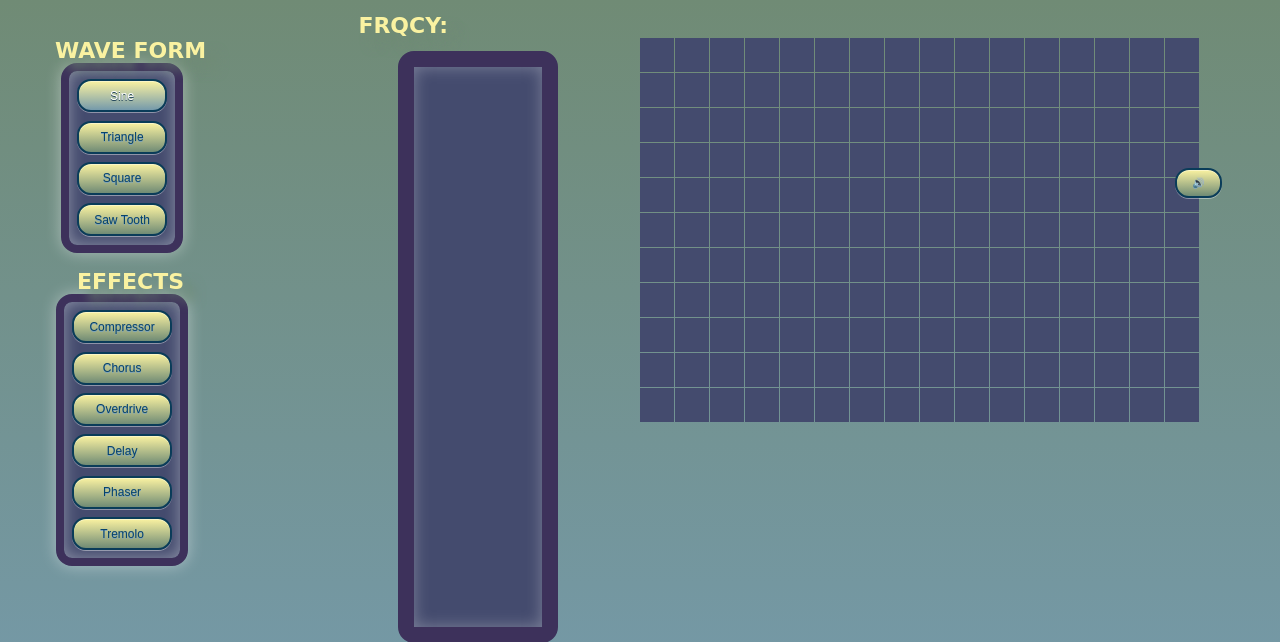
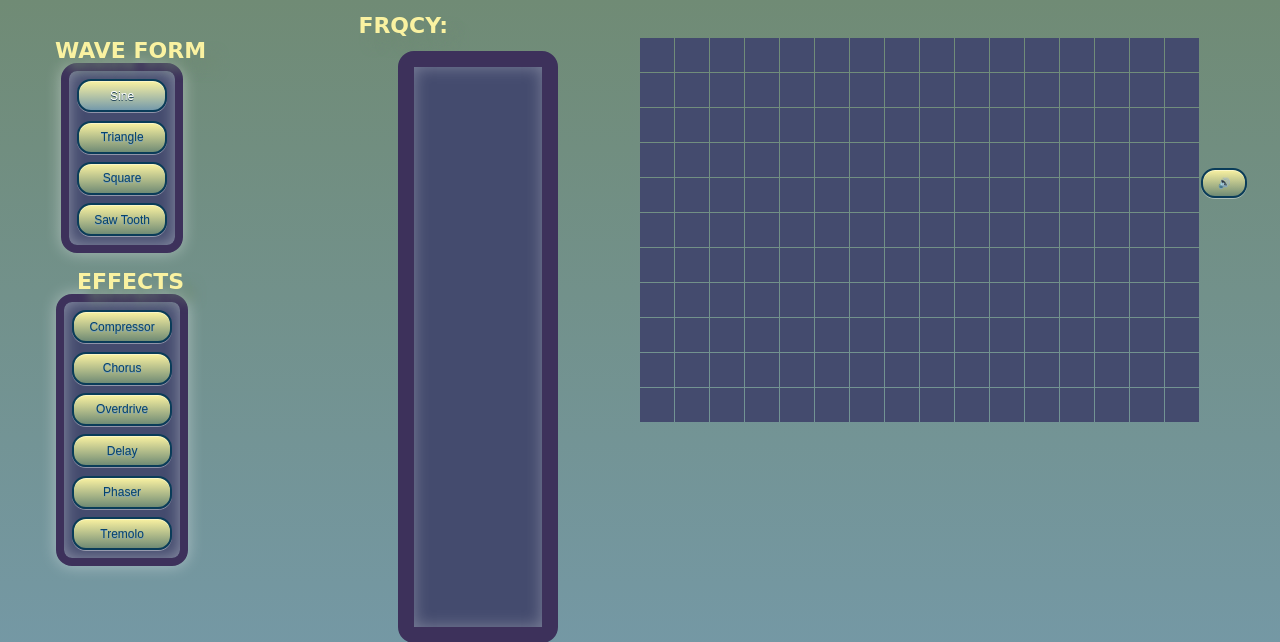
Before and after one commit to Samps9/samthsizer, a Sinatra app: page / in a window 1280 px wide. Shown: the top 642 px of the page. Run offline with Sinatra, Linux system fonts and the light colour scheme; some libraries are stand-ins or nearby versions; some web fonts are replaced.

Commit message:
stylings for heroku

```diff
--- a/public/style.css
+++ b/public/style.css
@@ -473,7 +473,7 @@ body {
   #tonematrix-mute {
     position: absolute;
     display: inline-block;
-    right: 4vw;
+    right: 2vw;
     bottom: 46.5vw;
     font-size: 10px;
   }
```
